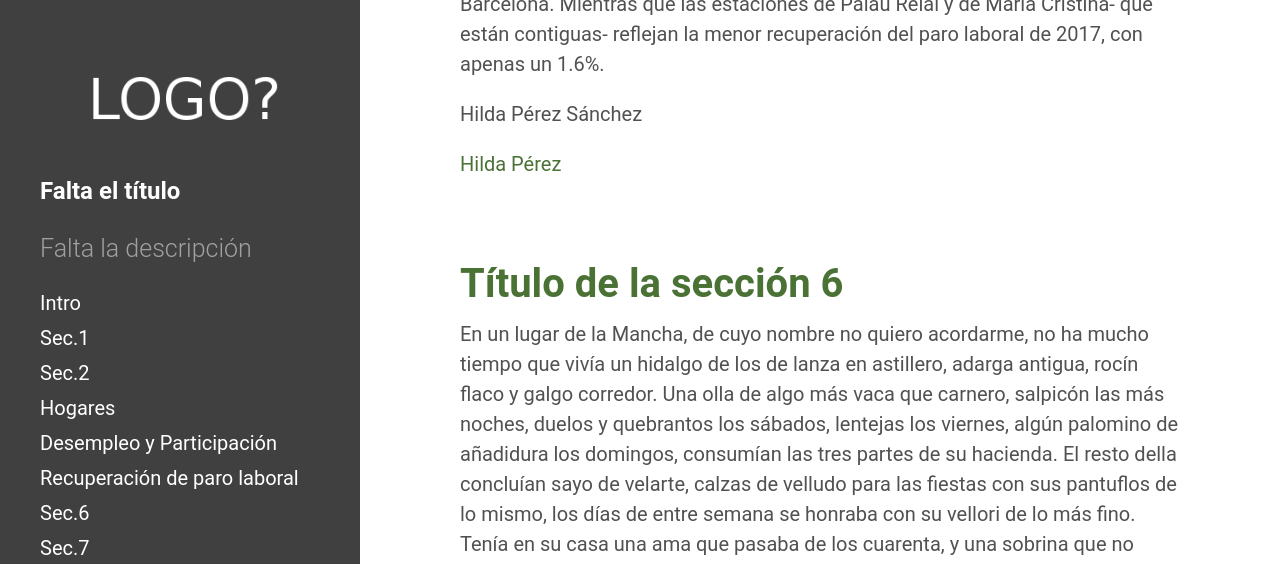
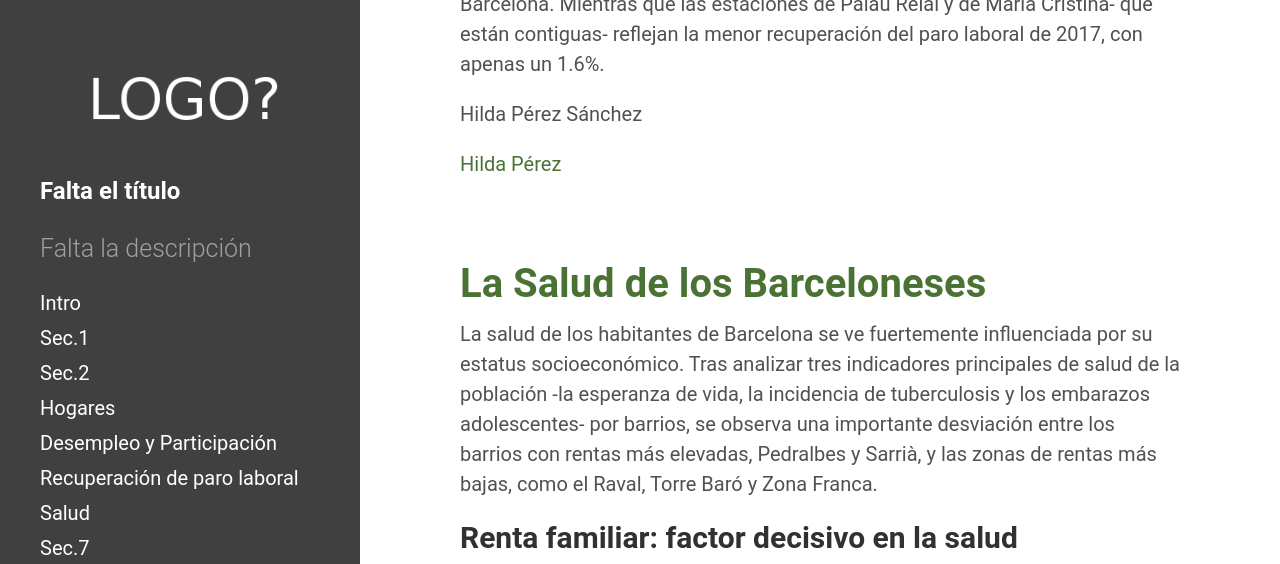
Before and after one commit to mper-bcn-ny/2017-metro, a Jekyll site: the page built from index.html, in a window 1280 px wide and 1400 px high, scrolled down 8834 px. Shown: the top 564 px of the window. Built offline with Jekyll 4.4.1, drawn with Linux system fonts in a browser that asks for light colours; the list of posts is cut into pages by our own code; some of the changed text lies outside the part shown; grey boxes are pictures that could not be loaded.

Commit message:
Update 2017-02-15-seccion_6.md

```diff
--- a/_posts/2017-02-15-seccion_6.md
+++ b/_posts/2017-02-15-seccion_6.md
@@ -1,11 +1,32 @@
 ---
 layout: post
-title: Título de la sección 6
-navigation: Sec.6
+title: La Salud de los Barceloneses
+navigation: Salud
 ---
 
-En un lugar de la Mancha, de cuyo nombre no quiero acordarme, no ha mucho tiempo que vivía un hidalgo de los de lanza en astillero, adarga antigua, rocín flaco y galgo corredor. Una olla de algo más vaca que carnero, salpicón las más noches, duelos y quebrantos los sábados, lentejas los viernes, algún palomino de añadidura los domingos, consumían las tres partes de su hacienda. El resto della concluían sayo de velarte, calzas de velludo para las fiestas con sus pantuflos de lo mismo, los días de entre semana se honraba con su vellori de lo más fino. Tenía en su casa una ama que pasaba de los cuarenta, y una sobrina que no llegaba a los veinte, y un mozo de campo y plaza, que así ensillaba el rocín como tomaba la podadera. Frisaba la edad de nuestro hidalgo con los cincuenta años, era de complexión recia, seco de carnes, enjuto de rostro; gran madrugador y amigo de la caza. Quieren decir que tenía el sobrenombre de Quijada o Quesada (que en esto hay alguna diferencia en los autores que deste caso escriben), aunque por conjeturas verosímiles se deja entender que se llama Quijana; pero esto importa poco a nuestro cuento; basta que en la narración dél no se salga un punto de la verdad.
+La salud de los habitantes de Barcelona se ve fuertemente influenciada por su estatus socioeconómico. Tras analizar tres indicadores principales de salud de la población -la esperanza de vida, la incidencia de tuberculosis y los embarazos adolescentes- por barrios, se observa una importante desviación entre los barrios con rentas más elevadas, Pedralbes y Sarrià, y las zonas de rentas más bajas, como el Raval, Torre Baró y Zona Franca.
 
- Es, pues, de saber, que este sobredicho hidalgo, los ratos que estaba ocioso (que eran los más del año) se daba a leer libros de caballerías con tanta afición y gusto, que olvidó casi de todo punto el ejercicio de la caza, y aun la administración de su hacienda; y llegó a tanto su curiosidad y desatino en esto, que vendió muchas hanegas de tierra de sembradura, para comprar libros de caballerías en que leer; y así llevó a su casa todos cuantos pudo haber dellos; y de todos ningunos le parecían tan bien como los que compuso el famoso Feliciano de Silva: porque la claridad de su prosa, y aquellas intrincadas razones suyas, le parecían de perlas; y más cuando llegaba a leer aquellos requiebros y cartas de desafío, donde en muchas partes hallaba escrito: la razón de la sinrazón que a mi razón se hace, de tal manera mi razón enflaquece, que con razón me quejo de la vuestra fermosura, y también cuando leía: los altos cielos que de vuestra divinidad divinamente con las estrellas se fortifican, y os hacen merecedora del merecimiento que merece la vuestra grandeza. Con estas y semejantes razones perdía el pobre caballero el juicio, y desvelábase por entenderlas, y desentrañarles el sentido, que no se lo sacara, ni las
+<h2>Renta familiar: factor decisivo en la salud</h2>
+<iframe width="500" height="300" scrolling="no" frameborder="no" src="https://fusiontables.google.com/embedviz?containerId=googft-gviz-canvas&amp;q=select+col2%3E%3E0%2C+col10%3E%3E0%2C+col4%3E%3E2+from+1wjbapBtaPsiFwG7YYxWdcpVFK8064LSVIaeVt752+order+by+col10%3E%3E0+asc+limit+50&amp;viz=GVIZ&amp;t=LINE&amp;uiversion=2&amp;gco_forceIFrame=true&amp;gco_hasLabelsColumn=true&amp;gco_vAxes=%5B%7B%22title%22%3Anull%2C+%22minValue%22%3Anull%2C+%22maxValue%22%3Anull%2C+%22useFormatFromData%22%3Atrue%2C+%22viewWindow%22%3A%7B%22max%22%3Anull%2C+%22min%22%3Anull%7D%7D%2C%7B%22useFormatFromData%22%3Atrue%2C+%22viewWindow%22%3A%7B%22max%22%3Anull%2C+%22min%22%3Anull%7D%2C+%22minValue%22%3Anull%2C+%22maxValue%22%3Anull%7D%5D&amp;gco_useFirstColumnAsDomain=true&amp;gco_legacyScatterChartLabels=true&amp;gco_curveType=&amp;gco_booleanRole=certainty&amp;gco_lineWidth=2&amp;gco_hAxis=%7B%22useFormatFromData%22%3Atrue%2C+%22minValue%22%3Anull%2C+%22maxValue%22%3Anull%2C+%22viewWindow%22%3Anull%2C+%22viewWindowMode%22%3Anull%7D&amp;gco_legend=none&amp;gco_series=%7B%220%22%3A%7B%22color%22%3A%22none%22%7D%7D&amp;width=500&amp;height=300"></iframe>
 
-<iframe width="700" height="400" scrolling="no" frameborder="no" src="https://fusiontables.google.com/embedviz?containerId=googft-gviz-canvas&amp;q=select+col8%2C+col7+from+1z51DoCdCr_njDknM2d1ylGXqWuUYoxuLOsrMvbEP+order+by+col8+asc&amp;viz=GVIZ&amp;t=AREA&amp;rmax=250&amp;uiversion=2&amp;gco_forceIFrame=true&amp;gco_hasLabelsColumn=true&amp;gco_tooltip=%7B%22isHtml%22%3Atrue%7D&amp;width=700&amp;height=400"></iframe>
+Ciutat Meridiana, Trinitat Nova y Zona franca se sitúan como los barrios con menor renta familiar, con un índice RFD de 34.5 a 36 en base a 100. En el otro extremo se sitúa Pedralbes, distanciandose notablemente del resto de la ciudad con un índice RFD de 250 en base a 100.
+
+
+<h2>Esperanza de vida</h2>
+
+<iframe width="500" height="300" scrolling="no" frameborder="no" src="https://fusiontables.google.com/embedviz?containerId=googft-gviz-canvas&amp;q=select+col2%3E%3E0%2C+col10%3E%3E0%2C+col7%3E%3E1+from+1JLgacpi8SKqc3JRp8zhhFQ13w4ttM8rpob_kL0rT+order+by+col10%3E%3E0+asc+limit+50&amp;viz=GVIZ&amp;t=LINE&amp;uiversion=2&amp;gco_forceIFrame=true&amp;gco_hasLabelsColumn=true&amp;gco_vAxes=%5B%7B%22title%22%3Anull%2C+%22minValue%22%3Anull%2C+%22maxValue%22%3Anull%2C+%22useFormatFromData%22%3Atrue%2C+%22viewWindow%22%3A%7B%22max%22%3Anull%2C+%22min%22%3Anull%7D%7D%2C%7B%22useFormatFromData%22%3Atrue%2C+%22viewWindow%22%3A%7B%22max%22%3Anull%2C+%22min%22%3Anull%7D%2C+%22minValue%22%3Anull%2C+%22maxValue%22%3Anull%2C+%22textStyle%22%3A%7B%22color%22%3A%22none%22%2C+%22fontSize%22%3A12%7D%7D%5D&amp;gco_useFirstColumnAsDomain=true&amp;gco_legacyScatterChartLabels=true&amp;gco_curveType=&amp;gco_booleanRole=certainty&amp;gco_lineWidth=2&amp;gco_hAxis=%7B%22useFormatFromData%22%3Atrue%2C+%22minValue%22%3Anull%2C+%22maxValue%22%3Anull%2C+%22viewWindow%22%3Anull%2C+%22viewWindowMode%22%3Anull%7D&amp;gco_legend=none&amp;gco_series=%7B%220%22%3A%7B%22targetAxisIndex%22%3A1%2C+%22color%22%3A%22none%22%7D%7D&amp;width=500&amp;height=300"></iframe>
+
+Cuando observamos la esperanza de vida en los diferentes barrios de la ciudad de Barcelona, se puede observar que el barrio de Torre Barró es la área donde este factor es el más bajo. En los barrios del centro de la ciudad la gente vive menos que en un barrio como Pedralbes. Este último es el barrio donde las personas tienen una mayor esperanza de vida.
+
+
+<h2>Incidencia de Tuberculosis</h2>
+
+<iframe width="500" height="300" scrolling="no" frameborder="no" src="https://fusiontables.google.com/embedviz?containerId=googft-gviz-canvas&amp;q=select+col2%3E%3E0%2C+col2%3E%3E2%2C+col10%3E%3E0+from+1LSYnsNqQhk9g4aBefSmO4VlhU2_DWkFO452uwojQ+order+by+col10%3E%3E0+asc+limit+50&amp;viz=GVIZ&amp;t=LINE&amp;uiversion=2&amp;gco_forceIFrame=true&amp;gco_hasLabelsColumn=true&amp;gco_vAxes=%5B%7B%22title%22%3Anull%2C+%22minValue%22%3Anull%2C+%22maxValue%22%3Anull%2C+%22useFormatFromData%22%3Atrue%2C+%22viewWindow%22%3A%7B%22max%22%3Anull%2C+%22min%22%3Anull%7D%7D%2C%7B%22useFormatFromData%22%3Atrue%2C+%22viewWindow%22%3A%7B%22max%22%3Anull%2C+%22min%22%3Anull%7D%2C+%22minValue%22%3Anull%2C+%22maxValue%22%3Anull%7D%5D&amp;gco_useFirstColumnAsDomain=true&amp;gco_legacyScatterChartLabels=true&amp;gco_curveType=&amp;gco_booleanRole=certainty&amp;gco_lineWidth=2&amp;gco_hAxis=%7B%22useFormatFromData%22%3Atrue%2C+%22minValue%22%3Anull%2C+%22maxValue%22%3Anull%2C+%22viewWindow%22%3Anull%2C+%22viewWindowMode%22%3Anull%7D&amp;gco_legend=none&amp;gco_series=%7B%220%22%3A%7B%22color%22%3A%22%236aa84f%22%2C+%22lineWidth%22%3A4%7D%2C+%221%22%3A%7B%22color%22%3A%22none%22%7D%7D&amp;width=500&amp;height=300"></iframe>
+
+Se puede observar un aumento de la tuberculosis en el barrio del Raval y Zona Franca a diferencia de los barrios de Pedralbes y Sarriá, cuyo porcentaje es cero. La aparición y el incremento de esta enfermedad se encuentra ligada al estatus socioeconómico, relacionado con la sobreocupación y la insalubridad de las viviendas.
+
+<h2>Embarazos Adolescentes: Madres de 15 a 19 años</h2>
+
+<iframe width="500" height="300" scrolling="no" frameborder="no" src="https://fusiontables.google.com/embedviz?containerId=googft-gviz-canvas&amp;q=select+col2%3E%3E0%2C+col9%3E%3E1%2C+col10%3E%3E0+from+1IteNYqFfu0Avtgqi5sjiz80LwFOMmPZKA8lNA7ew+order+by+col10%3E%3E0+asc+limit+50&amp;viz=GVIZ&amp;t=LINE&amp;uiversion=2&amp;gco_forceIFrame=true&amp;gco_hasLabelsColumn=true&amp;gco_vAxes=%5B%7B%22title%22%3Anull%2C+%22minValue%22%3Anull%2C+%22maxValue%22%3Anull%2C+%22useFormatFromData%22%3Atrue%2C+%22viewWindow%22%3A%7B%22max%22%3Anull%2C+%22min%22%3Anull%7D%7D%2C%7B%22useFormatFromData%22%3Atrue%2C+%22viewWindow%22%3A%7B%22max%22%3Anull%2C+%22min%22%3Anull%7D%2C+%22minValue%22%3Anull%2C+%22maxValue%22%3Anull%7D%5D&amp;gco_useFirstColumnAsDomain=true&amp;gco_legacyScatterChartLabels=true&amp;gco_curveType=&amp;gco_booleanRole=certainty&amp;gco_lineWidth=2&amp;gco_hAxis=%7B%22useFormatFromData%22%3Atrue%2C+%22minValue%22%3Anull%2C+%22maxValue%22%3Anull%2C+%22viewWindow%22%3Anull%2C+%22viewWindowMode%22%3Anull%7D&amp;gco_legend=none&amp;gco_series=%7B%220%22%3A%7B%22color%22%3A%22%2338761d%22%7D%2C+%221%22%3A%7B%22color%22%3A%22none%22%7D%7D&amp;width=500&amp;height=300"></iframe>
+
+El fenómeno de las madres adolescentes existe también en la ciudad de Barcelona. Se puede observar, por ejemplo, que los barrios donde existen más madres de 15 a 19 años son las áreas del Raval y de Roquetes.
```
